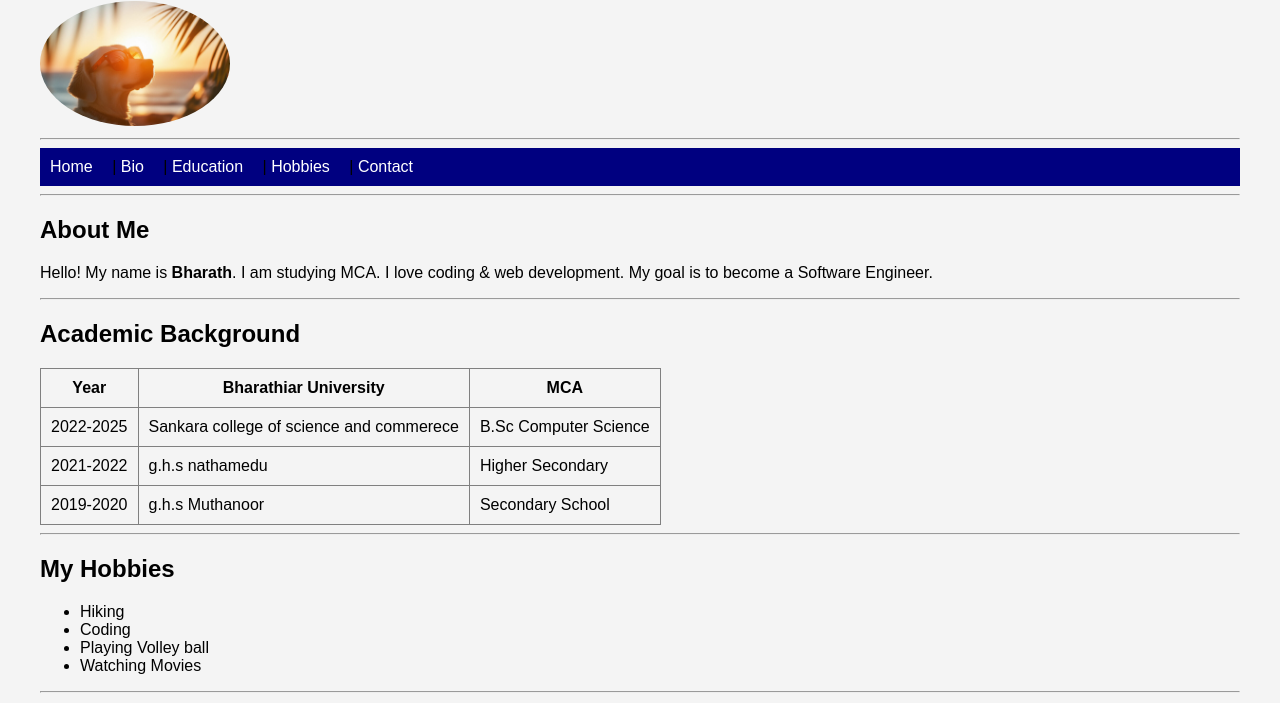
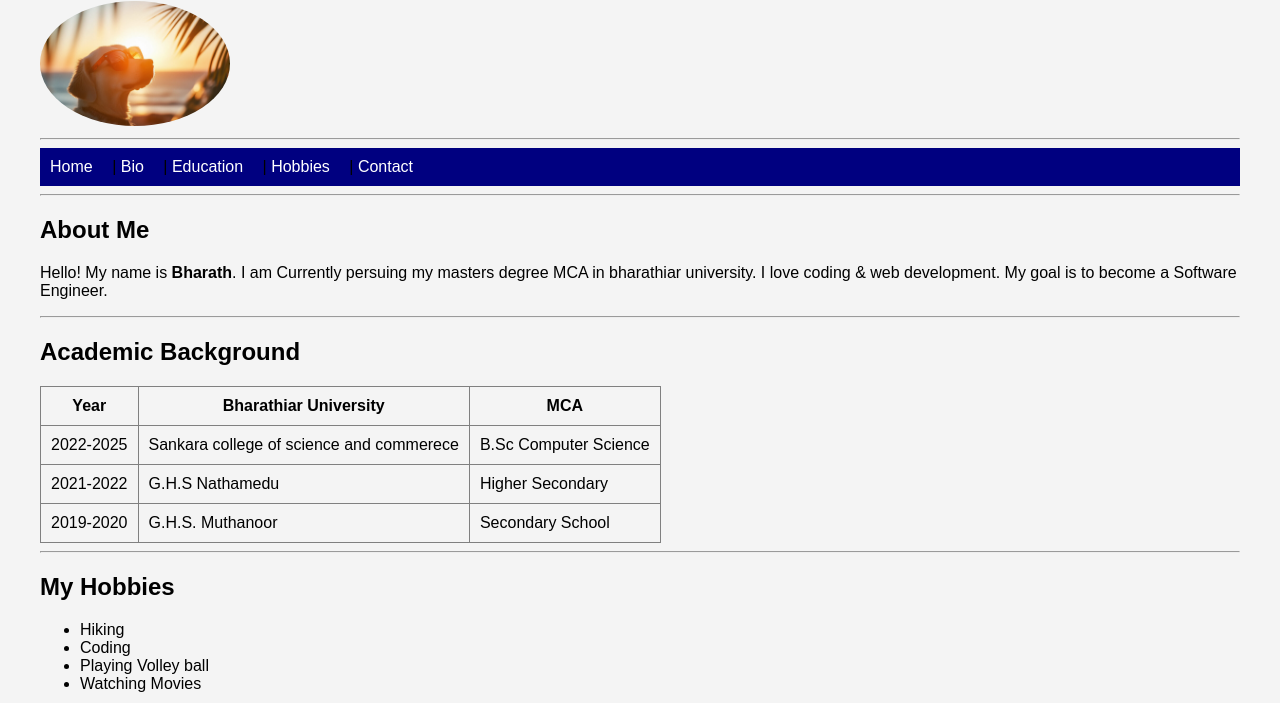
Before and after one commit to Bharath800008/personal-website, a plain HTML site: page index.html in a window 1280 px wide. Shown: the part 97-800 px from the top of the page. Drawn offline with Linux system fonts and the light colour scheme.

Commit message:
Update index.html

```diff
--- a/index.html
+++ b/index.html
@@ -26,7 +26,7 @@
 <h2 id="bio">About Me</h2>
 
 <p>
-Hello! My name is <b>Bharath</b>. I am studying MCA.
+Hello! My name is <b>Bharath</b>. I am Currently persuing my masters degree MCA in bharathiar university.
 I love coding &amp; web development.
 My goal is to become a Software Engineer.
 </p>
@@ -50,13 +50,13 @@ My goal is to become a Software Engineer.
 
 <tr>
 <td>2021-2022</td>
-<td>g.h.s nathamedu</td>
+<td>G.H.S Nathamedu</td>
 <td>Higher Secondary</td>
 </tr>
 
 <tr>
 <td>2019-2020</td>
-<td>g.h.s Muthanoor</td>
+<td>G.H.S. Muthanoor</td>
 <td>Secondary School</td>
 </tr>
 
```
